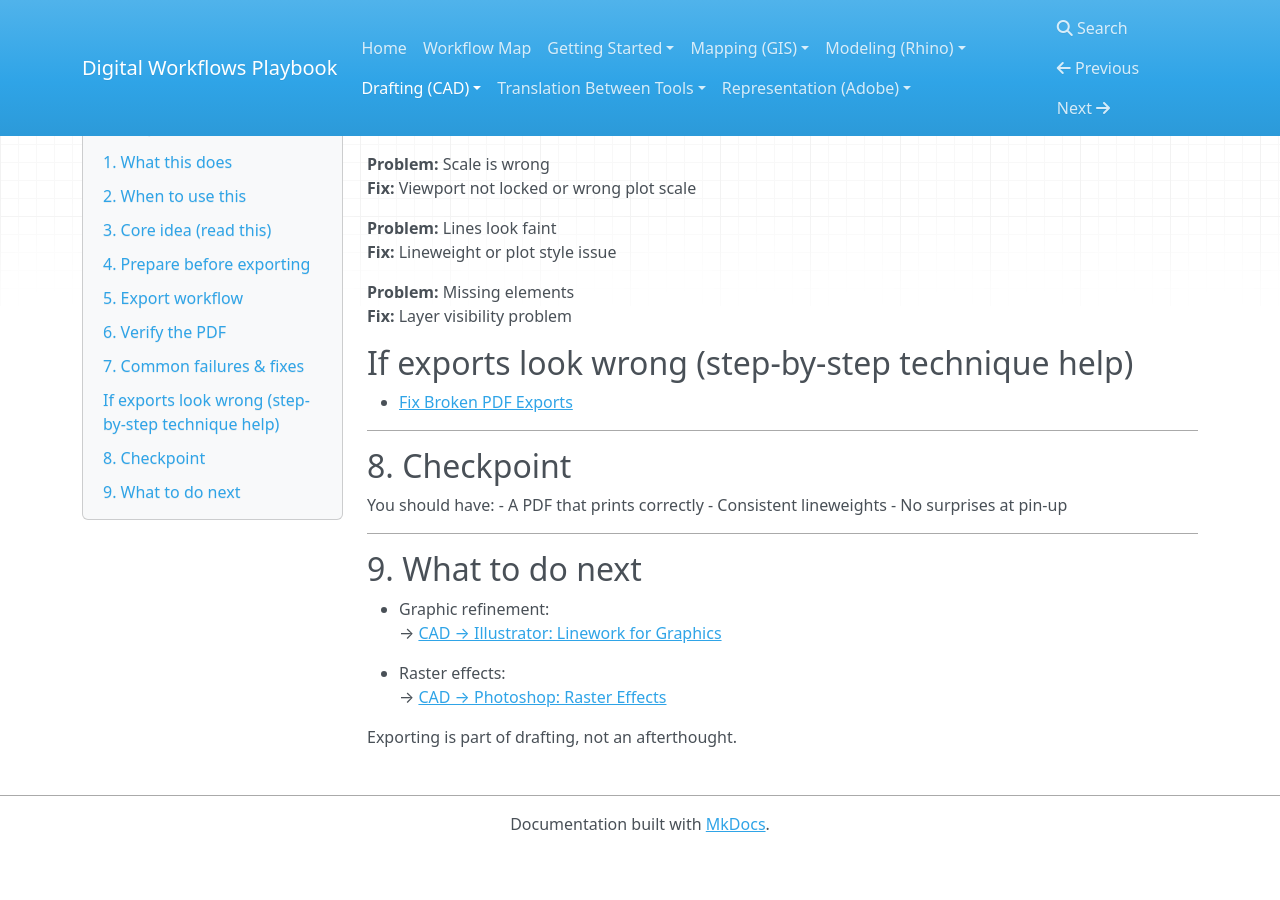
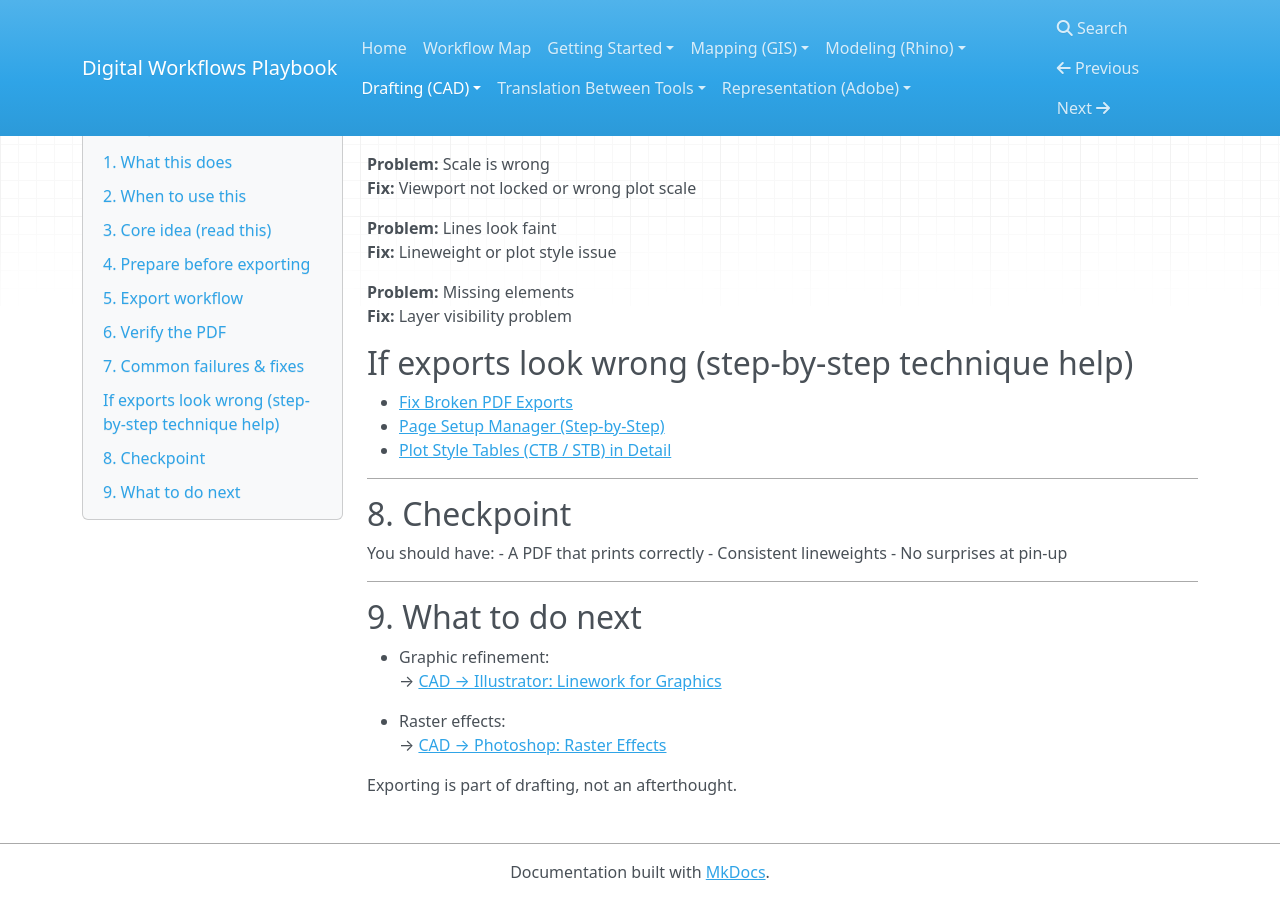
Before and after one commit to machineLandscape/digital-workflows-playbook, an MkDocs documentation site: the page built from docs/03_drafting/guide_cad_05_export_pdf.md, in a window 1280 px wide and 900 px high, scrolled down 1205 px. Built offline with MkDocs 1.6.1, drawn with Linux system fonts in a browser that asks for light colours; nearby versions of some CDN libraries; before the commit the page ends 2057 px from its top, so only the background shows below that.

Commit message:
Update guide_cad_05_export_pdf.md

```diff
--- a/docs/03_drafting/guide_cad_05_export_pdf.md
+++ b/docs/03_drafting/guide_cad_05_export_pdf.md
@@ -82,6 +82,9 @@ Fix issues in CAD, not in Adobe.
 ## If exports look wrong (step-by-step technique help)
 
 - [Fix Broken PDF Exports](../03_drafting_techniques/cad_export_failures.md)
+- [Page Setup Manager (Step-by-Step)](../03_drafting_techniques/cad_page_setup_manager.md)
+- [Plot Style Tables (CTB / STB) in Detail](../03_drafting_techniques/cad_plot_style_tables.md)
+
 
 ---
 
```
